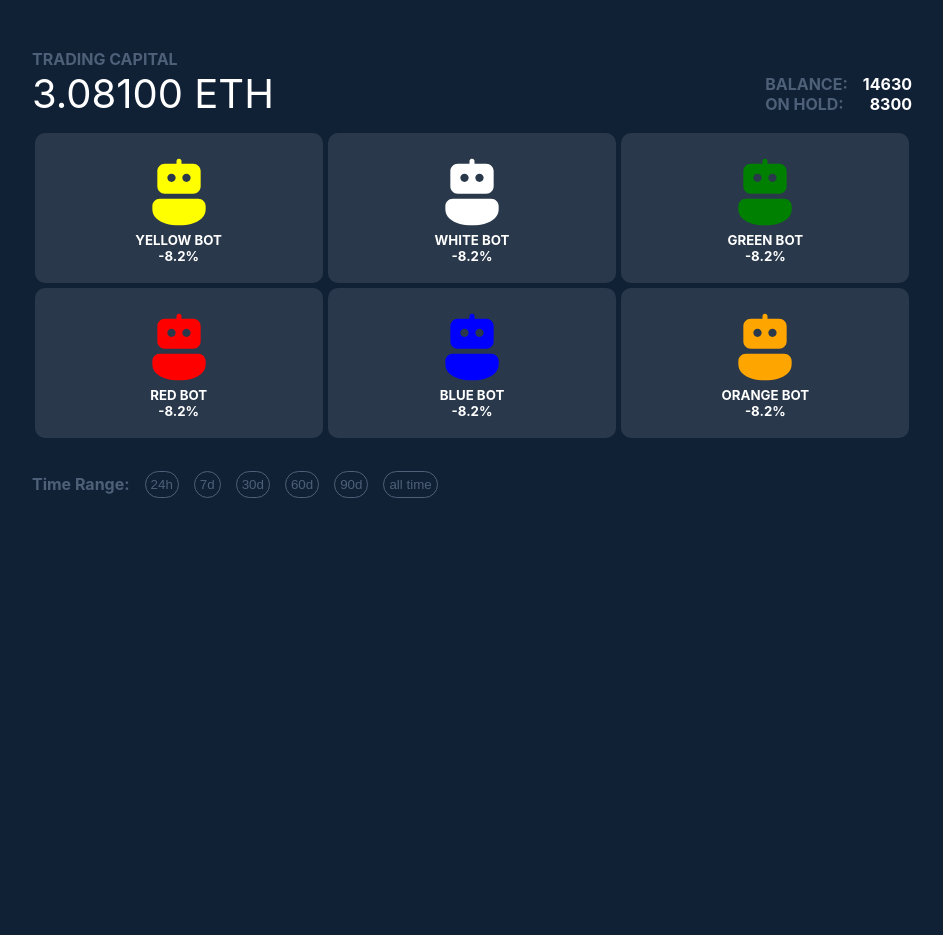
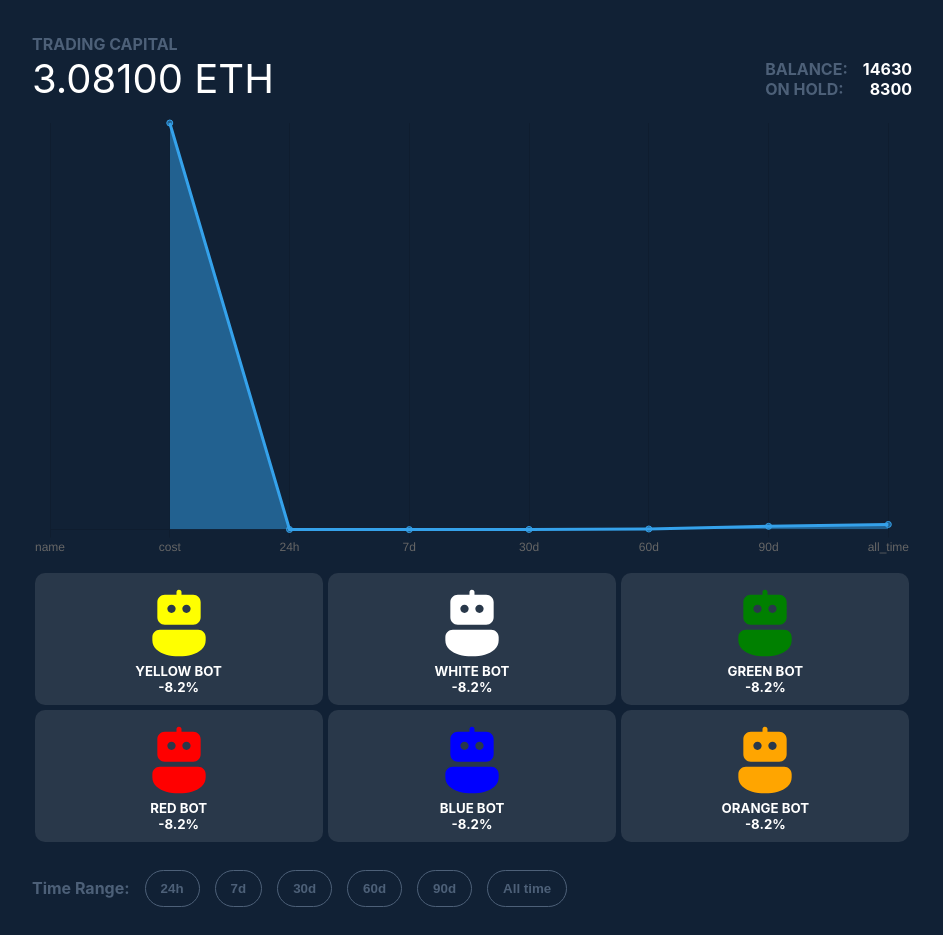
Before and after one commit to NikolasEagle/finance-bot, a React (Create React App) app: page / in a window 1280 px wide. Shown: the part 71-1006 px from the top of the page, without its empty margins (168-1111 px from the left). Before the commit the page ends 800 px from the top, so only its background shows below. Built offline with nearby package versions, Linux system fonts and the light colour scheme.

Commit message:
Добавление графика

```diff
--- a/package.json
+++ b/package.json
@@ -3,11 +3,16 @@
   "version": "0.1.0",
   "private": true,
   "dependencies": {
+    "@faker-js/faker": "^9.4.0",
     "@testing-library/jest-dom": "^5.17.0",
     "@testing-library/react": "^13.4.0",
     "@testing-library/user-event": "^13.5.0",
+    "chart.js": "^4.4.7",
+    "faker": "^6.6.6",
     "react": "^19.0.0",
+    "react-chartjs-2": "^5.3.0",
     "react-dom": "^19.0.0",
+    "react-helmet": "^6.1.0",
     "react-scripts": "5.0.1",
     "sass": "^1.83.4",
     "web-vitals": "^2.1.4"
--- a/src/App.js
+++ b/src/App.js
@@ -2,6 +2,7 @@ import "./App.scss";
 
 import Header from "./components/Header/Header";
 import Info from "./components/Info/Info";
+import Chart from "./components/Chart/Chart";
 import Bots from "./components/Bots/Bots";
 import FilterPanel from "./components/FilterPanel/FilterPanel";
 import { useEffect, useState, createContext } from "react";
@@ -34,6 +35,7 @@ export default function App() {
       <div className="App">
         <Header />
         <Info />
+        <Chart />
         <Bots />
         <FilterPanel />
       </div>
--- a/src/components/Bot/Bot.module.scss
+++ b/src/components/Bot/Bot.module.scss
@@ -1,6 +1,6 @@
 .Bot {
-  width: calc((100% / 3) - 5px);
-  height: 150px;
+  width: calc((100% / 3) - 25px);
+  height: calc((100% / 3) - 25px);
 
   background: rgba($color: #ffffff, $alpha: 0.1);
 
@@ -13,6 +13,8 @@
   flex-direction: column;
 
   gap: 0;
+
+  padding: 10px;
 
   justify-content: center;
 
--- /dev/null
+++ b/src/components/Chart/Chart.js
@@ -0,0 +1,70 @@
+import styles from "./Chart.module.scss";
+
+import { AppContext } from "../../App";
+
+import { useContext } from "react";
+
+import {
+  Chart as ChartJS,
+  CategoryScale,
+  LinearScale,
+  PointElement,
+  LineElement,
+  Title,
+  Tooltip,
+  Filler,
+  Legend,
+} from "chart.js";
+
+import { Line } from "react-chartjs-2";
+
+ChartJS.register(
+  CategoryScale,
+  LinearScale,
+  PointElement,
+  LineElement,
+  Title,
+  Tooltip,
+  Filler,
+  Legend
+);
+
+export default function Chart() {
+  const context = useContext(AppContext);
+
+  const options = {
+    responsive: true,
+    plugins: {
+      legend: {
+        display: false,
+      },
+    },
+    scales: {
+      y: {
+        display: false,
+      },
+    },
+  };
+
+  const labels = [];
+
+  const data = {
+    labels,
+    datasets: [
+      {
+        fill: true,
+        label: "",
+        data: context.data.bots && context.data.bots[0],
+        borderColor: "rgb(53, 162, 235)",
+        backgroundColor: "rgba(53, 162, 235, 0.5)",
+      },
+    ],
+  };
+  return (
+    <>
+      <div className={styles.Chart}>
+        <Line data={data} options={options} />
+      </div>
+    </>
+  );
+}
--- /dev/null
+++ b/src/components/Chart/Chart.module.scss
@@ -0,0 +1,8 @@
+.Bots {
+  width: 100%;
+  display: flex;
+  flex-wrap: wrap;
+  justify-content: center;
+  align-items: center;
+  gap: 5px;
+}
--- a/src/components/FilterButton/FilterButton.js
+++ b/src/components/FilterButton/FilterButton.js
@@ -1,5 +1,9 @@
 import styles from "./FilterButton.module.scss";
 
 export default function FilterButton({ text }) {
-  return <button className={styles.FilterButton}>{text}</button>;
+  return (
+    <button className={styles.FilterButton}>
+      <b>{text}</b>
+    </button>
+  );
 }
--- a/src/components/FilterButton/FilterButton.module.scss
+++ b/src/components/FilterButton/FilterButton.module.scss
@@ -1,7 +1,7 @@
 .FilterButton {
   cursor: pointer;
   border-radius: 20px;
-  padding: 5px;
+  padding: 10px 15px;
   background: none;
   border: solid 1px #4d6078;
   color: #4d6078;
--- a/src/components/FilterPanel/FilterPanel.js
+++ b/src/components/FilterPanel/FilterPanel.js
@@ -18,7 +18,14 @@ export default function FilterPanel() {
           .slice(2)
           .map((time) => {
             if (time === "all_time") {
-              return <FilterButton text={time.replace("_", " ")} />;
+              return (
+                <FilterButton
+                  text={
+                    time.replace("_", " ")[0].toUpperCase() +
+                    time.replace("_", " ").slice(1)
+                  }
+                />
+              );
             }
 
             return <FilterButton text={time} />;
--- a/src/components/Header/Header.module.scss
+++ b/src/components/Header/Header.module.scss
@@ -1,7 +1,7 @@
 .Header {
   width: 100%;
 
-  height: 90px;
+  height: 75px;
 
   display: flex;
 
```
Also changed, not shown: 1 other file (tests, documents, lock files or other folders).
